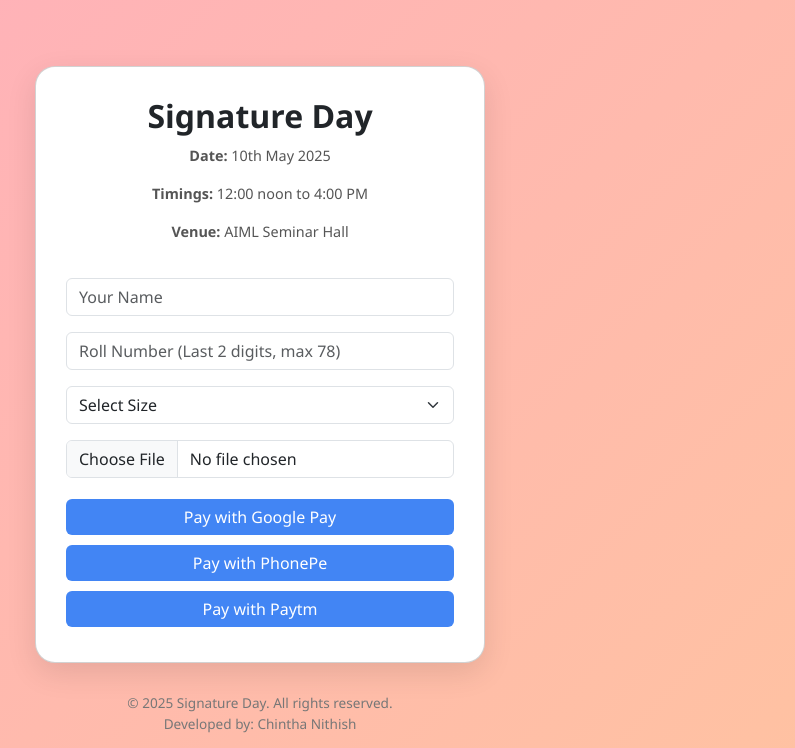
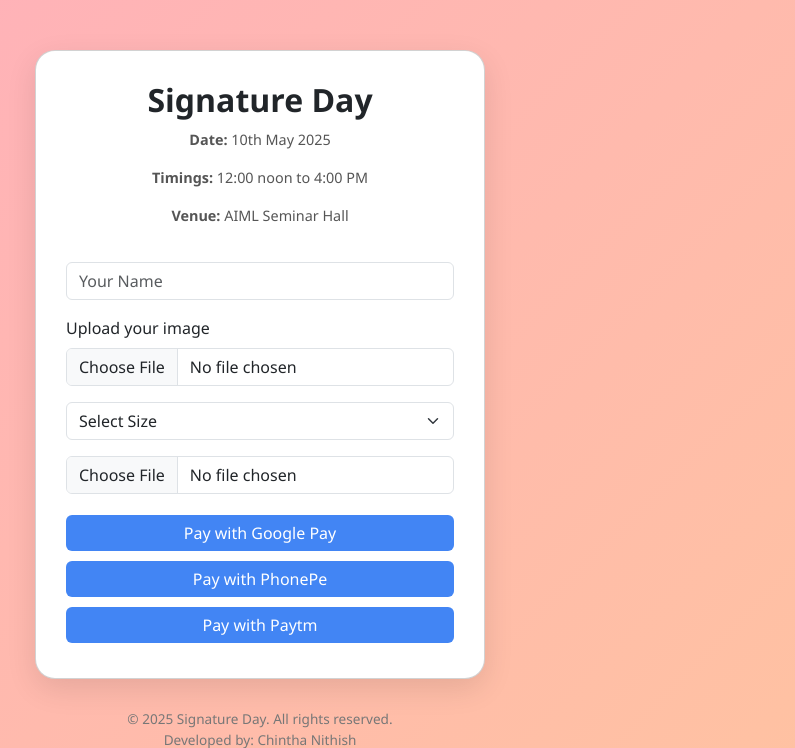
Before and after one commit to CHNITHISH/Signature_Day, a Flask app: page / in a window 1280 px wide. Shown: the top 748 px of the page, without its empty margins (380-1175 px from the left). Run offline with Flask 3, Linux system fonts and the light colour scheme; some libraries are stand-ins or nearby versions.

Commit message:
Update form.html

```diff
--- a/templates/form.html
+++ b/templates/form.html
@@ -77,7 +77,8 @@
                 <input type="text" class="form-control" name="name" placeholder="Your Name" required>
             </div>
             <div class="mb-3">
-                <input type="number" class="form-control" name="roll" placeholder="Roll Number (Last 2 digits, max 78)" min="0" max="78" required>
+                <label for="image" class="form-label">Upload your image</label>
+                <input type="file" class="form-control" name="image" required>
             </div>
             <div class="mb-3">
                 <select class="form-select" name="size" required>
```
